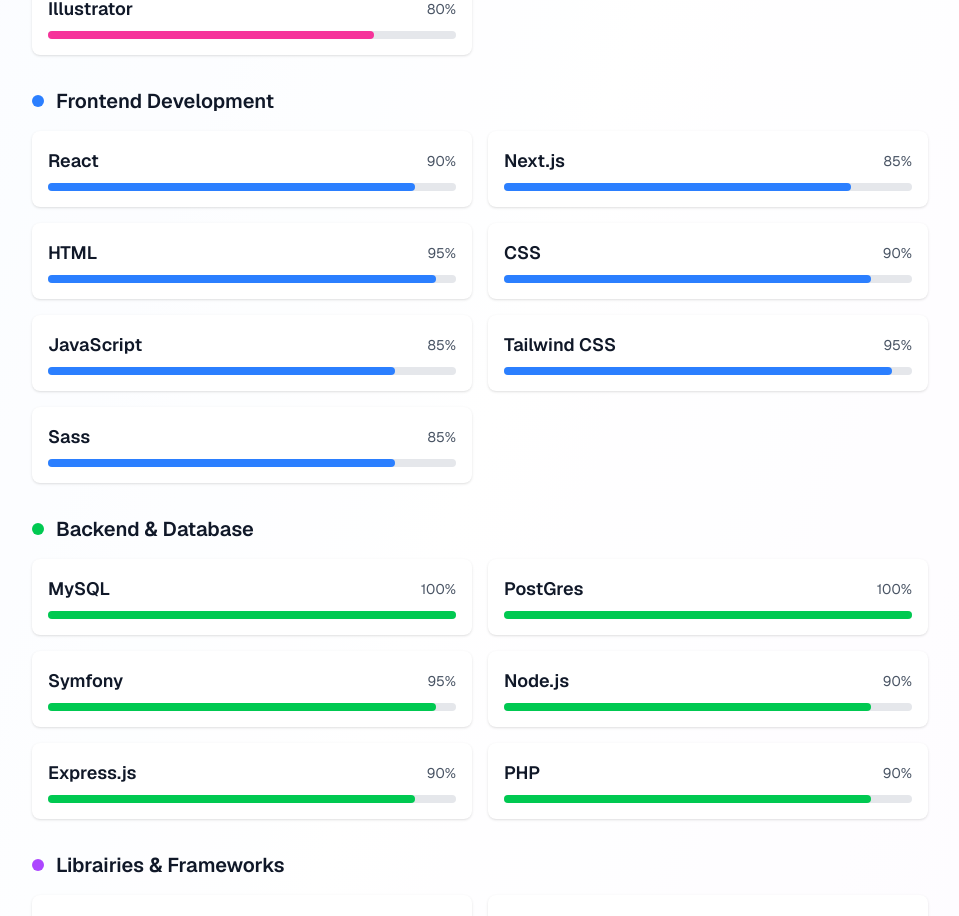
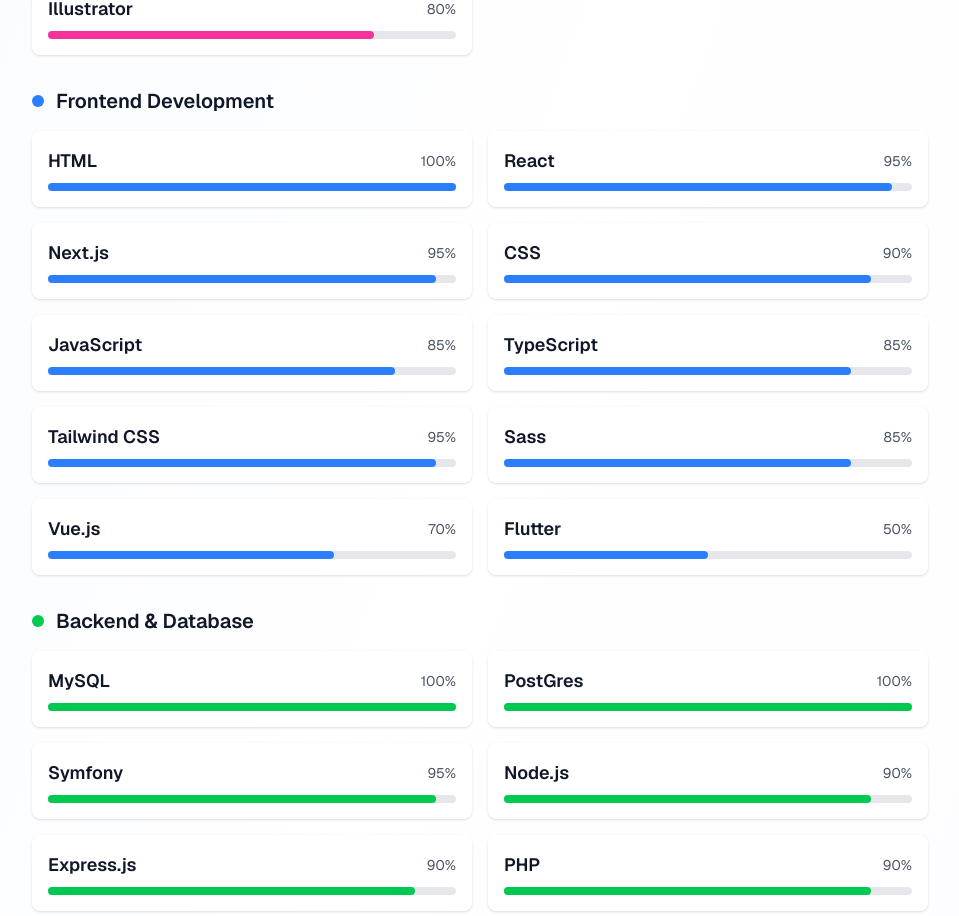
Before and after one commit to FlorianMMI/Portfolo, a Next.js app: page /about in a window 1280 px wide. Shown: the part 1333-2249 px from the top of the page, without its empty margins (160-1119 px from the left). Built offline with nearby package versions, Linux system fonts and the light colour scheme.

Commit message:
Refactor code structure for improved readability and maintainability

```diff
--- a/app/about/page.tsx
+++ b/app/about/page.tsx
@@ -11,13 +11,16 @@
         { name: 'Illustrator', level: 80, category: 'design' },
 
         // Frontend Development
-        { name: 'React', level: 90, category: 'frontend' },
-        { name: 'Next.js', level: 85, category: 'frontend' },
-        { name: 'HTML', level: 95, category: 'frontend' },
+        { name: 'HTML', level: 100, category: 'frontend' },
+        { name: 'React', level: 95, category: 'frontend' },
+        { name: 'Next.js', level: 95, category: 'frontend' },
         { name: 'CSS', level: 90, category: 'frontend' },
         { name: 'JavaScript', level: 85, category: 'frontend' },
+        { name: 'TypeScript', level: 85, category: 'frontend' },
         { name: 'Tailwind CSS', level: 95, category: 'frontend' },
         { name: 'Sass', level: 85, category: 'frontend' },
+        { name: 'Vue.js', level: 70, category: 'frontend' },
+        { name: 'Flutter', level: 50, category: 'frontend' },
 
         // Backend & Database
         { name: 'MySQL', level: 100, category: 'backend' },
--- a/app/page.tsx
+++ b/app/page.tsx
@@ -14,20 +14,20 @@
     image: "/images/vr-game.png",
   },
   {
-    title: "24h Code",
+    title: "Site internet Médical",
     description:
-      "Projet Universitaire en équipe pour créer une application web en 24h chrono sur le thème de l'écologie. Le lien mène au dépôt GitHub du projet.",
+      "Projet personnel de création d'un site internet pour un magasin médical",
 
-    link: "https://github.com/josueprlt/Project-Nuit-MMI",
-    image: "/images/ProjetMMi.png",
+    link: "https://www.rcsmedical.fr/",
+    image: "/images/RCS.png",
   },
   {
     title: "Yanotela",
     description:
-      "Nous somme en réalisation d'une application web de prise de note collaborative en temps réel",
+      "Réalisation d'une application web de prise de note collaborative en temps réel avec Next.js, Node.js, et Socket.io",
     tags: ["Next.js", "Tailwind CSS", "Animation"],
     link: "https://mmi-limoges.fr",
-    image: "/images/mmilimoges.png",
+    image: "/images/Yanotela.png",
   },
 ];
 
```
Also changed, not shown: public/images/RCS.png (added), public/images/Yanotela.png (added).
